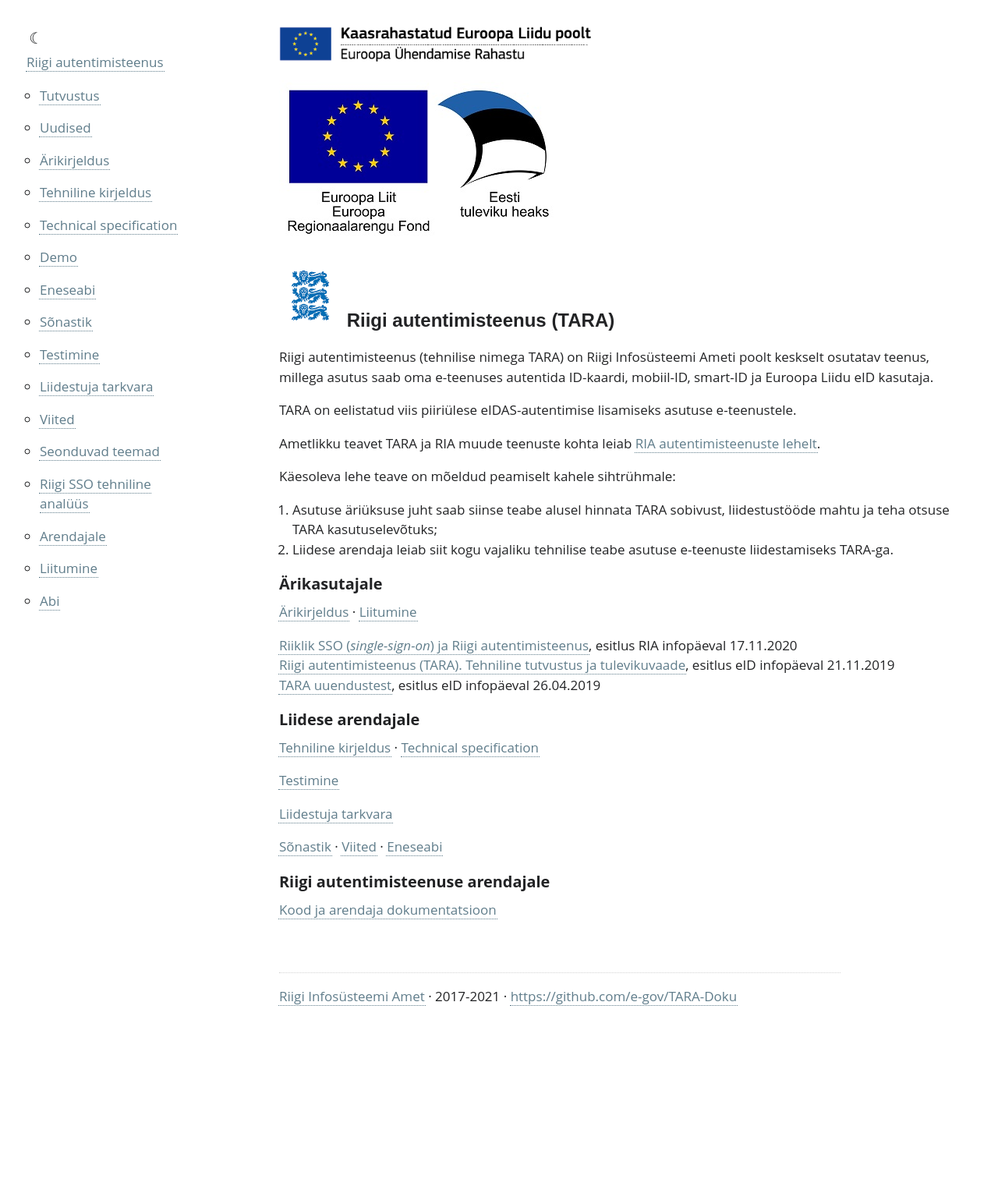
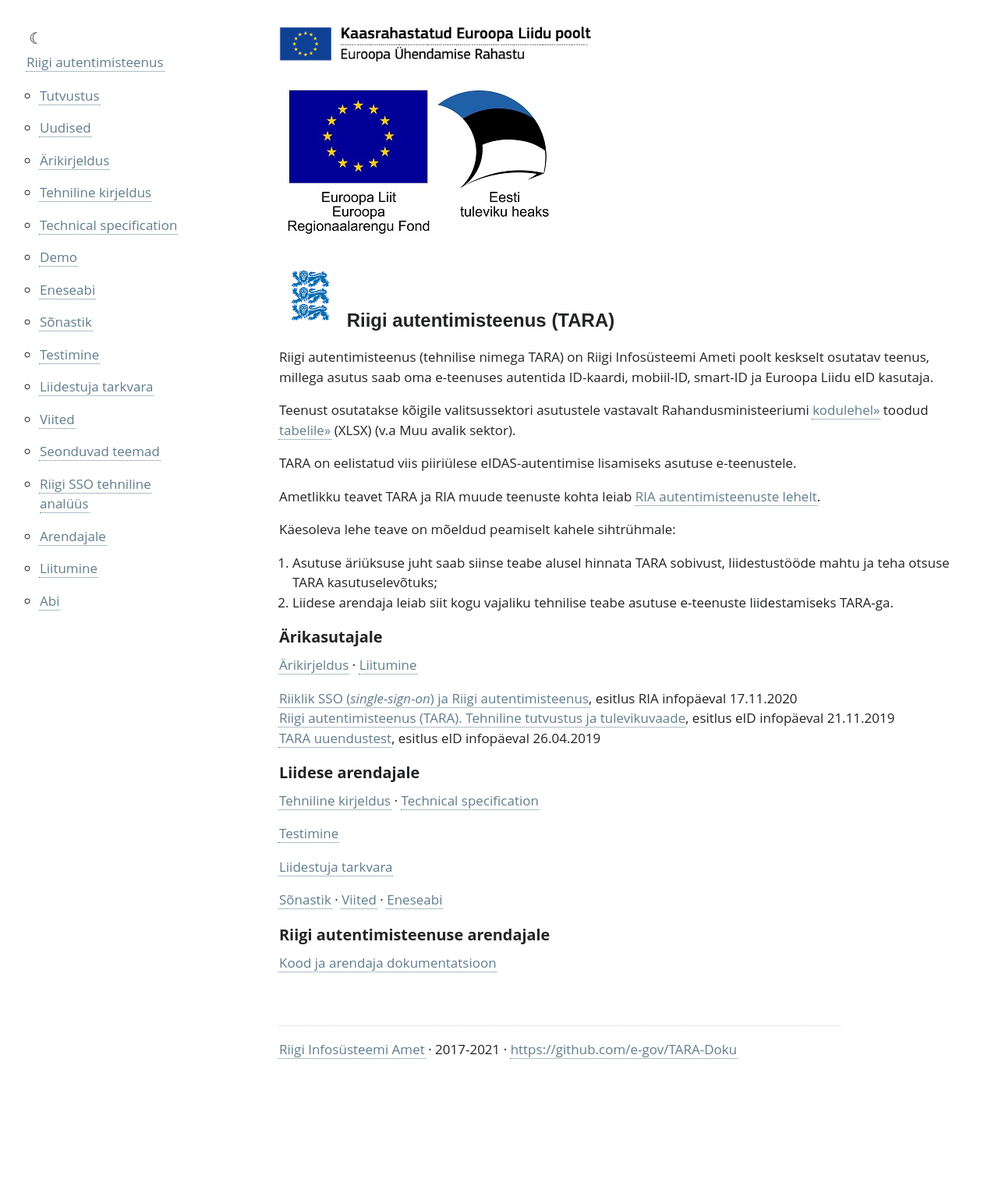
Before and after one commit to e-gov/TARA-Doku, a Jekyll site: the page built from index.md, in a window 1280 px wide. Shown: the whole page at 78% size. Built offline with Jekyll 4.4.1, drawn with Linux system fonts in a browser that asks for light colours.

Commit message:
Update index.md

```diff
--- a/index.md
+++ b/index.md
@@ -10,6 +10,8 @@ permalink: /
 # <img src='img/LOVID.png' style='width: 80px;'> Riigi autentimisteenus (TARA)
 
 Riigi autentimisteenus (tehnilise nimega TARA) on Riigi Infosüsteemi Ameti poolt keskselt osutatav teenus, millega asutus saab oma e-teenuses autentida ID-kaardi, mobiil-ID, smart-ID ja Euroopa Liidu eID kasutaja.
+
+Teenust osutatakse kõigile valitsussektori asutustele vastavalt Rahandusministeeriumi [kodulehel»](https://www.rahandusministeerium.ee/et/riigihaldus) toodud [tabelile»](https://www.rahandusministeerium.ee/sites/default/files/riigihaldus/avaliku_sektori_asutused_asutuse_liikide_loikes_2021.xlsx) (XLSX) (v.a Muu avalik sektor).
 
 TARA on eelistatud viis piiriülese eIDAS-autentimise lisamiseks asutuse e-teenustele.
 
```
